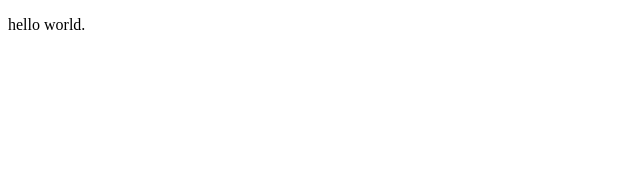
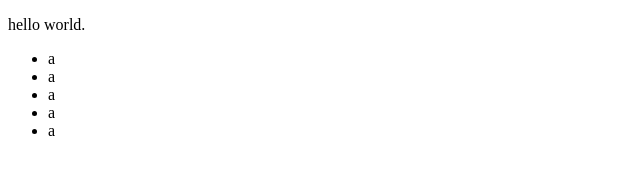
Before and after one commit to myjiankai/testGit, a plain HTML site: page index.html in a window 1280 px wide. Shown: the full height of the page, 0-640 px from the left. Drawn offline with Linux system fonts and the light colour scheme.

Commit message:
test info remark

```diff
--- a/index.html
+++ b/index.html
@@ -6,5 +6,14 @@
 </head>
 <body>
     <p>hello world.</p>
+    <div class="container">
+        <ul>
+            <li>a</li>
+            <li>a</li>
+            <li>a</li>
+            <li>a</li>
+            <li>a</li>
+        </ul>
+    </div>
 </body>
 </html>
```
